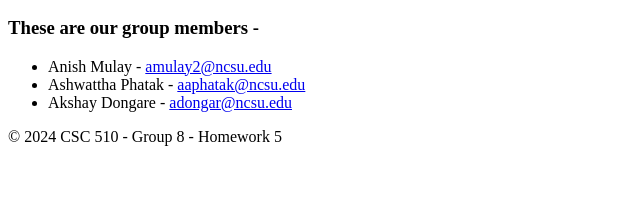
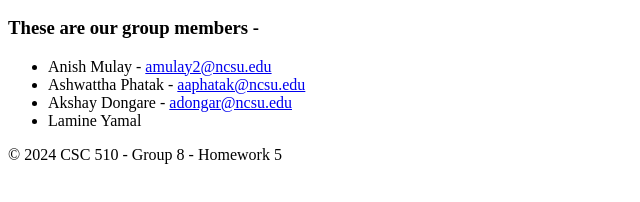
Before and after one commit to AMAPAD/CSC510-HW5, a plain HTML site: page index.html in a window 1280 px wide. Shown: the part 110-312 px from the top of the page, without its empty margins (0-640 px from the left). Drawn offline with Linux system fonts and the light colour scheme.

Commit message:
Modifying group members

```diff
--- a/index.html
+++ b/index.html
@@ -16,6 +16,7 @@
         <li>Anish Mulay - <a href="mailto:amulay2@ncsu.edu">amulay2@ncsu.edu</a></li>
         <li>Ashwattha Phatak - <a href="mailto:aaphatak@ncsu.edu">aaphatak@ncsu.edu</a></li>
         <li>Akshay Dongare - <a href="mailto:adongar@ncsu.edu">adongar@ncsu.edu</a></li>
+        <li>Lamine Yamal</li>
     </ul>
 
     <footer>
```
